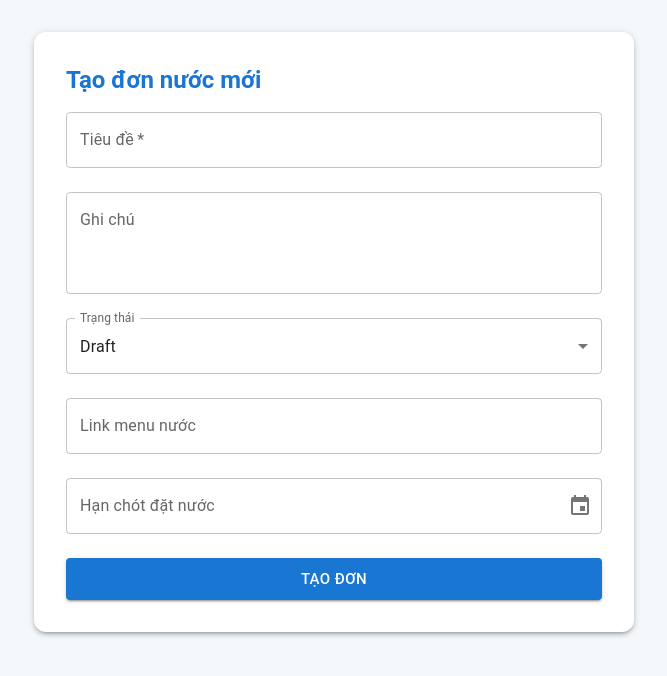
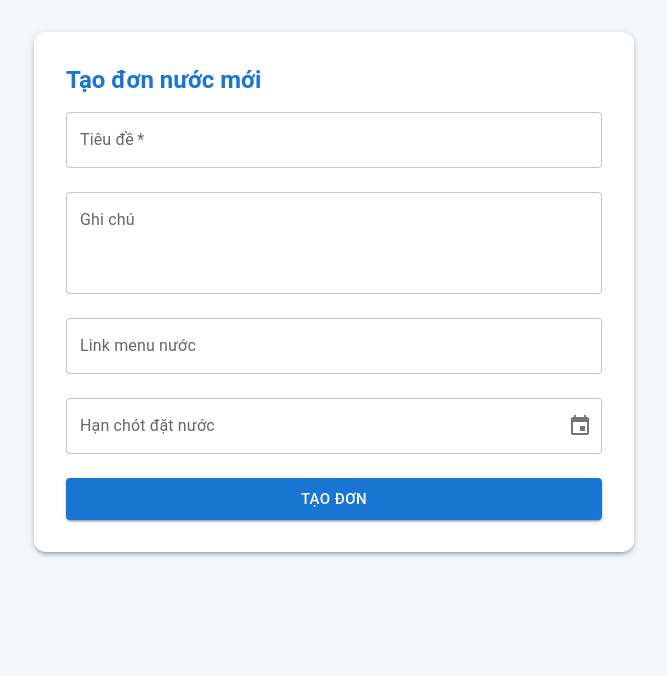
Before and after one commit to daopmdean/linknuoc-nextjs, a Next.js app: page /create-order in a window 1280 px wide. Shown: the top 676 px of the page, without its empty margins (306-973 px from the left). Built offline with nearby package versions, Linux system fonts and the light colour scheme.

Commit message:
chore: refactor & remove un-used code

```diff
--- a/pages/create-order.js
+++ b/pages/create-order.js
@@ -1,10 +1,8 @@
 import { useState } from 'react';
 import Head from 'next/head';
-import Layout from '../components/layout';
 import {
   Box,
   Button,
-  MenuItem,
   Paper,
   Stack,
   TextField,
@@ -13,20 +11,13 @@ import {
 import { DateTimePicker } from '@mui/x-date-pickers/DateTimePicker';
 import { LocalizationProvider } from '@mui/x-date-pickers/LocalizationProvider';
 import { AdapterDateFns } from '@mui/x-date-pickers/AdapterDateFns';
-
-const statusOptions = [
-  'draft',
-  'active',
-  'processing',
-  'completed',
-  'archived',
-];
+import Layout from '../components/layout';
+import OrderService from '../services/OrderService';
 
 export default function CreateOrderPage() {
   const [form, setForm] = useState({
     title: '',
     note: '',
-    status: 'draft',
     drinkLink: '',
     deadline: null,
   });
@@ -39,10 +30,18 @@ export default function CreateOrderPage() {
     setForm({ ...form, deadline: date });
   };
 
-  const handleSubmit = (e) => {
+  const handleSubmit = async (e) => {
     e.preventDefault();
     // TODO: Call API to create order
     console.log('Order form data:', form);
+
+    try {
+      const { token } = await OrderService.login(form.username, form.password);
+      Cookies.set('token', token, { expires: 7 }); // Save token for 7 days
+      router.push('/'); // Redirect to homepage on success
+    } catch (err) {
+    } finally {
+    }
   };
 
   return (
@@ -77,21 +76,6 @@ export default function CreateOrderPage() {
                 variant="outlined"
               />
               <TextField
-                select
-                label="Trạng thái"
-                name="status"
-                value={form.status}
-                onChange={handleChange}
-                fullWidth
-                variant="outlined"
-              >
-                {statusOptions.map((option) => (
-                  <MenuItem key={option} value={option}>
-                    {option.charAt(0).toUpperCase() + option.slice(1)}
-                  </MenuItem>
-                ))}
-              </TextField>
-              <TextField
                 label="Link menu nước"
                 name="drinkLink"
                 value={form.drinkLink}
```
Also changed, not shown: pages/[orderCode].js (+4 -4 lines).
